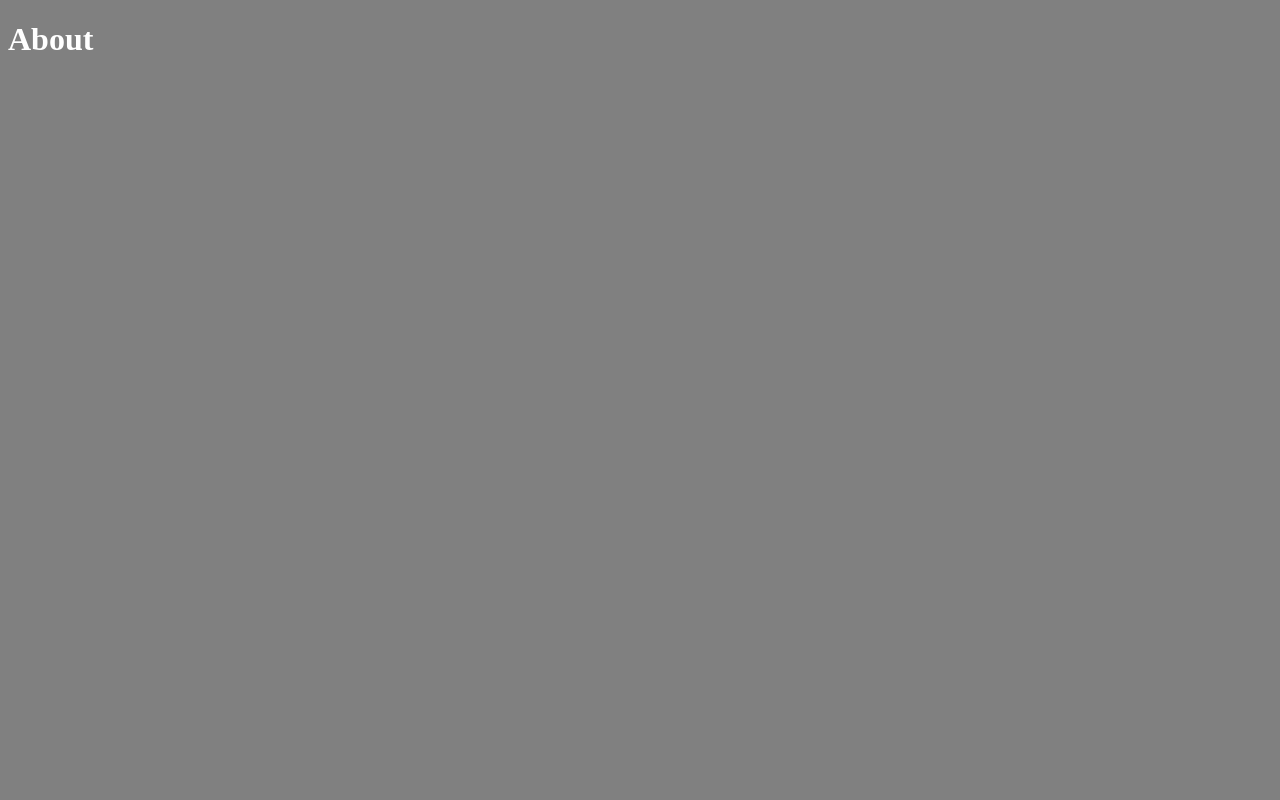
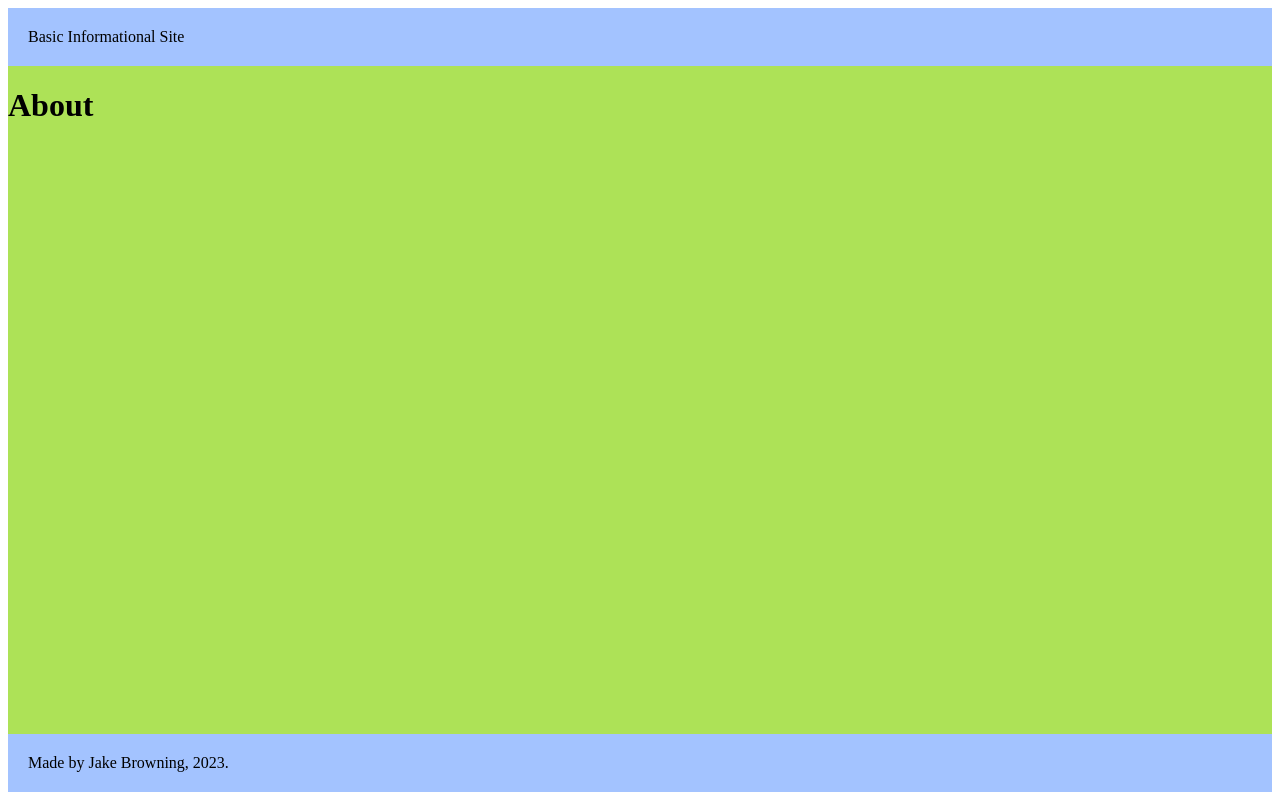
Before and after one commit to JakeBrowning90/basic-informational-site, a website: page public/about.html in a window 1280 px wide. Drawn offline with Linux system fonts and the light colour scheme.

Commit message:
Add style differences to pages

```diff
--- a/public/about.html
+++ b/public/about.html
@@ -7,6 +7,10 @@
     <title>About</title>
 </head>
 <body>
-    <h1>About</h1>
+    <header>Basic Informational Site</header>
+    <main class="about">
+        <h1>About</h1>
+    </main>
+    <footer>Made by Jake Browning, 2023.</footer>
 </body>
 </html>
--- a/public/css/style.css
+++ b/public/css/style.css
@@ -1,4 +1,31 @@
-body {
-    background-color: grey;
-    color: white;
+html, body {
+    height: 100%;
+    display: flex;
+    flex-direction: column;
+    justify-content: space-between;
 }
+
+header, footer {
+    background-color: rgb(163, 195, 255);
+    padding: 20px;
+}
+
+main {
+    flex-grow: 2;
+}
+
+.index {
+    background-color: rgb(255, 241, 163);
+}
+
+.about {
+    background-color: rgb(173, 226, 87);
+}
+
+.contact {
+    background-color: rgb(225, 222, 253);
+}
+
+.error {
+    background-color: rgb(255, 166, 163);
+}
```
Also changed, not shown: public/404.html (+5 -1 lines), public/contact-me.html (+5 -1 lines), public/index.html (+5 -1 lines).
